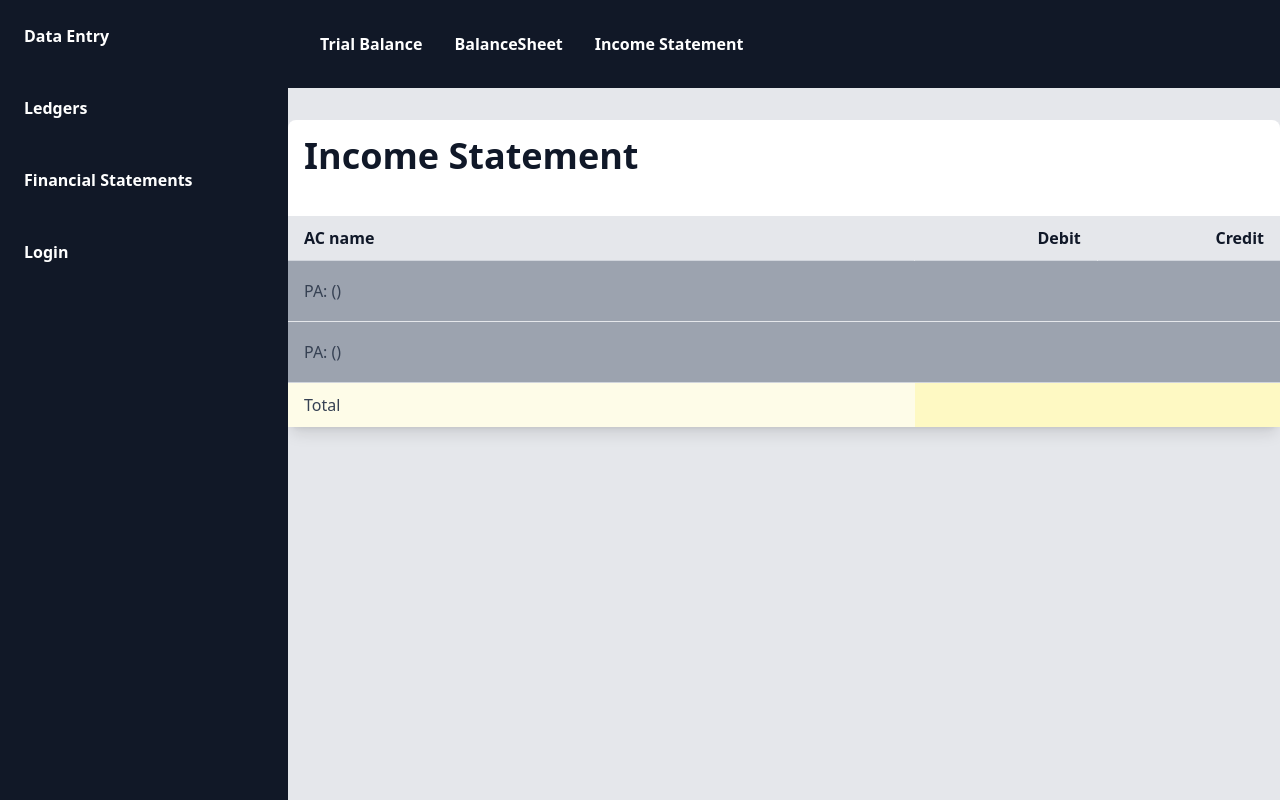
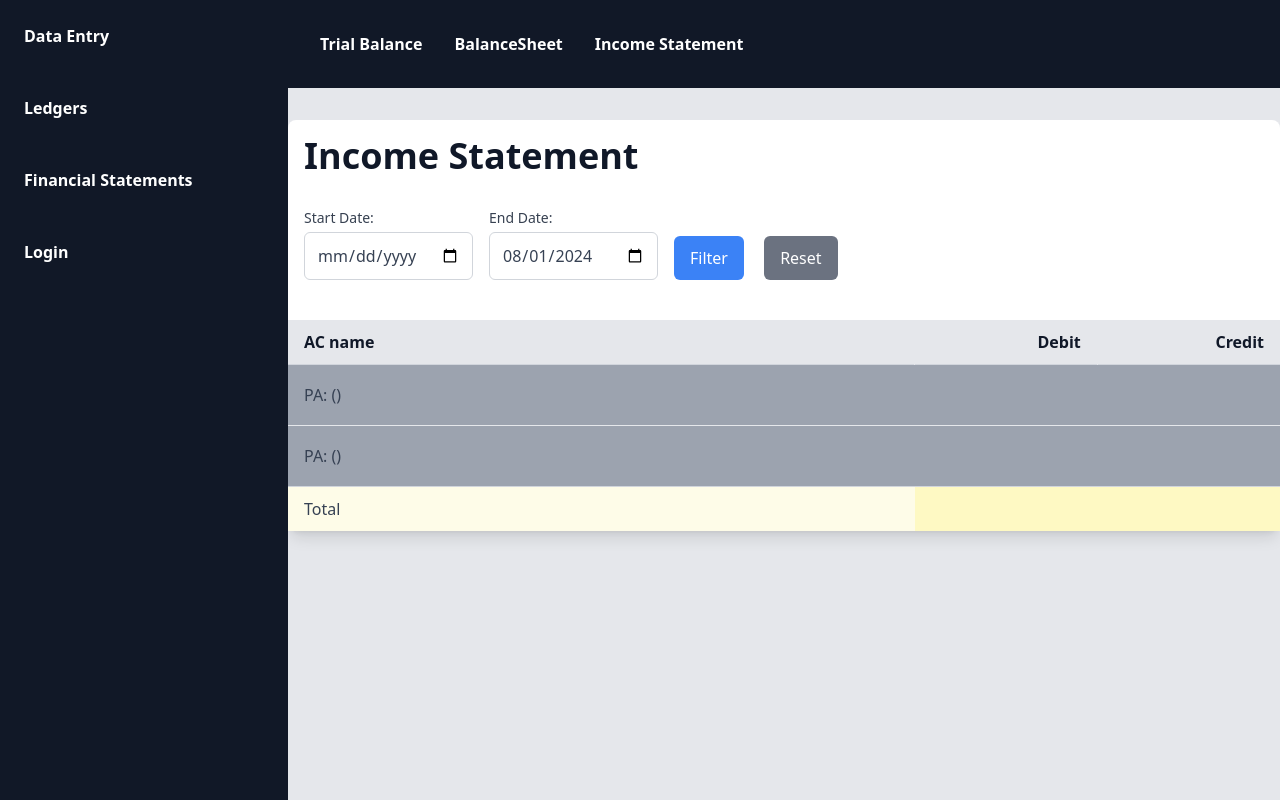
Before and after one commit to suresh466/coasv, a Django app: template fstatements/templates/fs/income_statement.html in a window 1280 px wide. Run offline with Django 4.2, Linux system fonts and the light colour scheme; the template is opened without the code that fills it: values that come from a table or form of the project are taken from there, others are empty; style sheets or scripts are compiled from the project's sources.

Commit message:
fstatements(feat): add date filter and reset button to income statement

```diff
--- a/fstatements/templates/fs/income_statement.html
+++ b/fstatements/templates/fs/income_statement.html
@@ -3,9 +3,40 @@
 {% block body %}
     <div class="container mx-auto">
         <div class="bg-white shadow-lg rounded-lg mb-12">
+            <!-- date filter row -->
             <div class="prose p-4 mb-6">
                 <h1>Income Statement</h1>
+                <form method="get" class="flex flex-wrap items-end gap-4">
+                    <div>
+                        <label for="{{ form.start_date.id_for_label }}"
+                               class="block mb-1 text-sm font-medium text-gray-700">Start Date:</label>
+                        <input type="date" id="{{ form.start_date.id_for_label }}" name="{{ form.start_date.html_name }}" {{ form.start_date.field.required|yesno:"required," }} class="px-3 py-2 border border-gray-300 rounded-md focus:outline-none focus:ring-2 focus:ring-blue-500" value="{{ form.start_date.value|date:'Y-m-d'|default:form.start_date.value }}">
+                        {% if transaction_form.start_date.errors %}
+                            {% for error in transaction_form.start_date.errors %}<p class="mt-1 text-sm text-red-600">{{ error }}</p>{% endfor %}
+                        {% endif %}
+                    </div>
+                    <div>
+                        <label for="{{ form.end_date.id_for_label }}"
+                               class="block mb-1 text-sm font-medium text-gray-700">End Date:</label>
+                        <input type="date" id="{{ form.end_date.id_for_label }}" name="{{ form.end_date.html_name }}" {{ form.end_date.field.required|yesno:"required," }} class="px-3 py-2 border border-gray-300 rounded-md focus:outline-none focus:ring-2 focus:ring-blue-500" value="{{ form.end_date.value|date:'Y-m-d'|default:form.end_date.value }}">
+                        {% if transaction_form.end_date.errors %}
+                            {% for error in transaction_form.end_date.errors %}<p class="mt-1 text-sm text-red-600">{{ error }}</p>{% endfor %}
+                        {% endif %}
+                    </div>
+                    <div>
+                        <button type="submit"
+                                name="filter"
+                                class="inline-block mr-4 px-4 py-2 bg-blue-500 text-white rounded-md hover:bg-blue-600 focus:outline-none focus:ring-2 focus:ring-blue-500 focus:ring-offset-2">
+                            Filter
+                        </button>
+                        <a href="{% url 'fs:income_statement' %}"
+                           class="inline-block no-underline px-4 py-2 bg-gray-500 text-white rounded-md hover:bg-gray-600 focus:outline-none focus:ring-2 focus:ring-gray-500 focus:ring-offset-2">
+                            Reset
+                        </a>
+                    </div>
+                </form>
             </div>
+            <!-- income statement table -->
             <table class="min-w-full border-collapse prose divide-y">
                 <thead class="divide-y">
                     <tr class="bg-gray-200 divide-x">
```
Also changed, not shown: fstatements/utils.py (+9 -5 lines), fstatements/views.py (+12 -1 lines).
